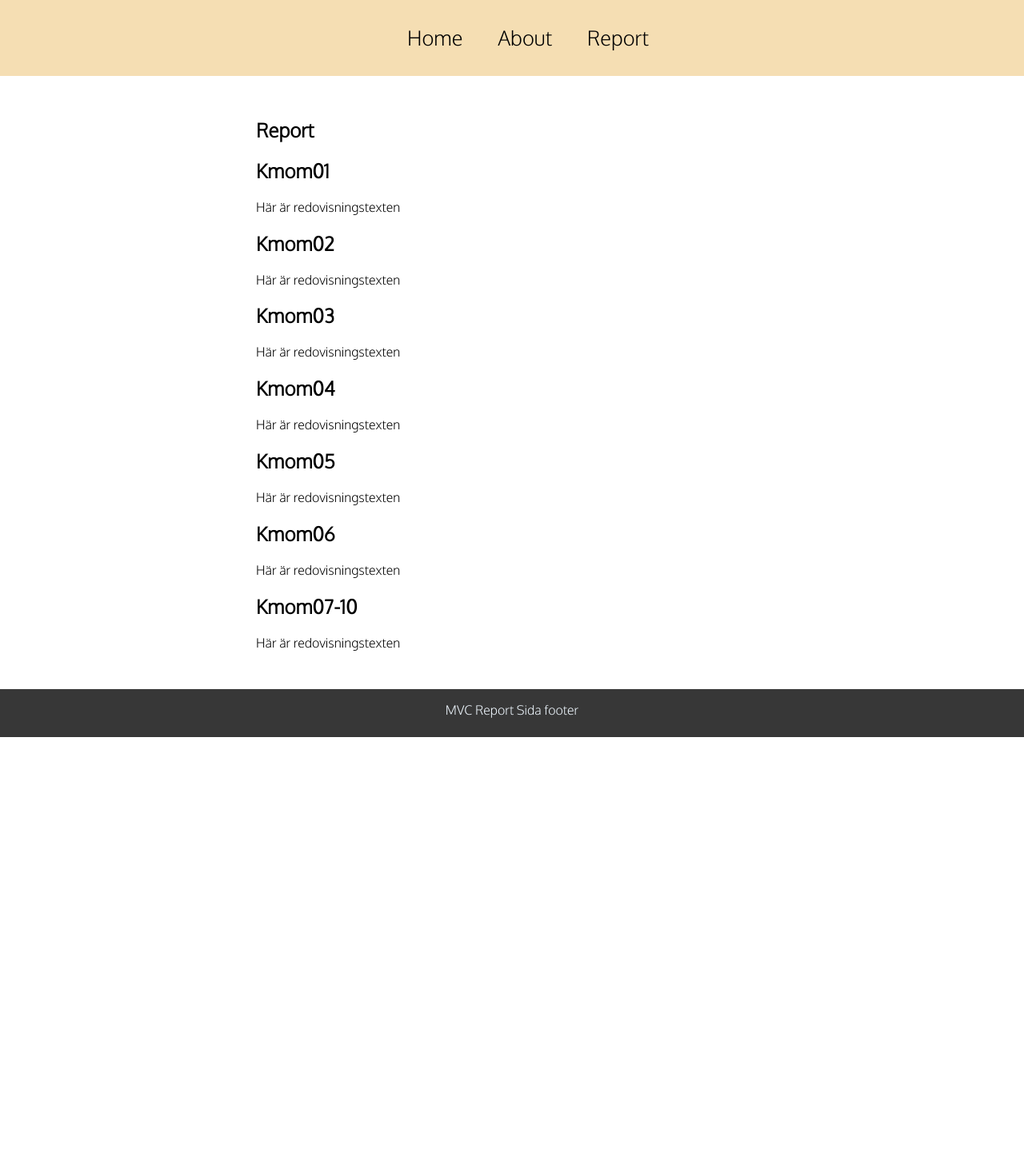
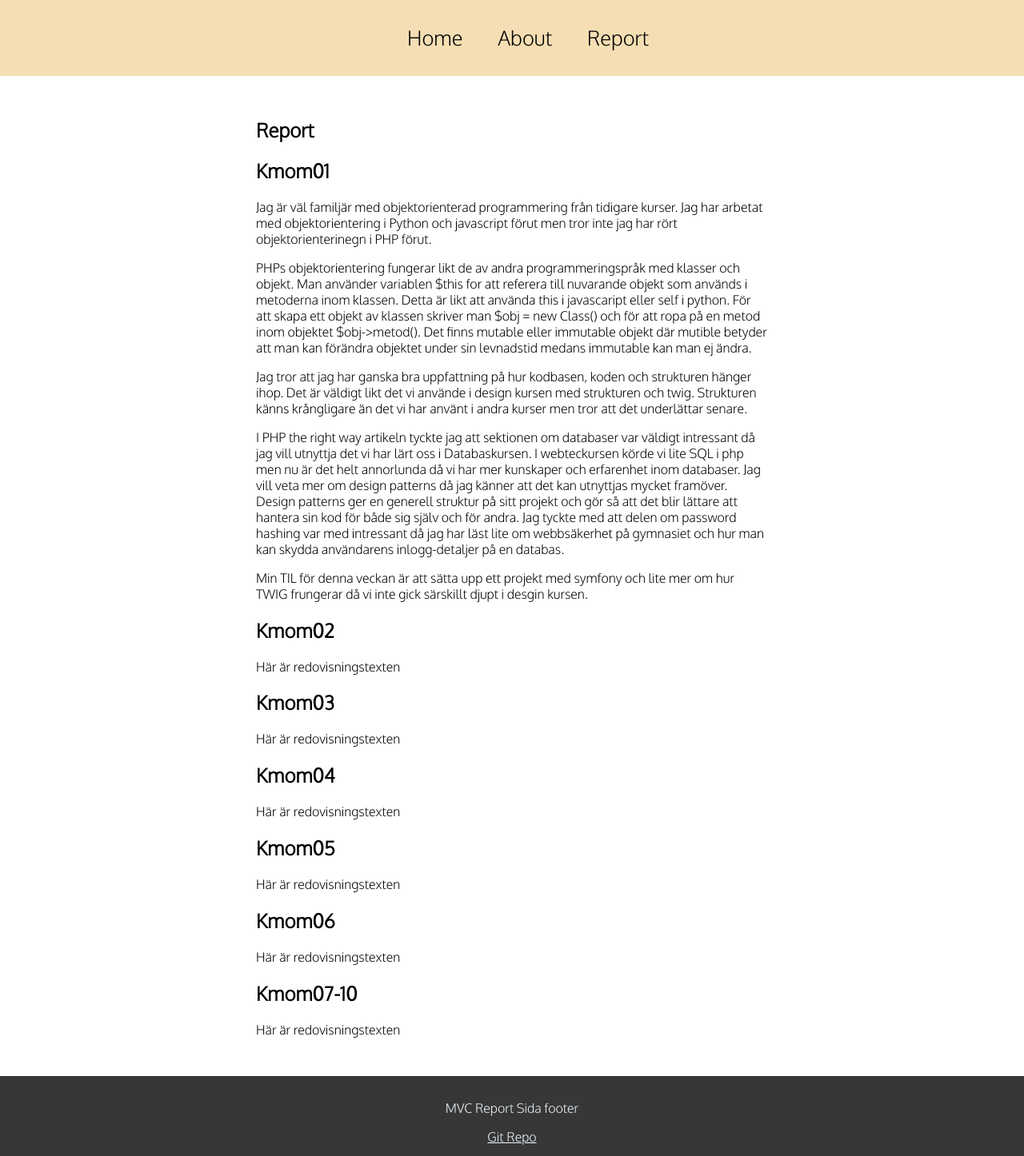
Before and after one commit to JamesTTTT/report, a Symfony app: template templates/report.html.twig in a window 1280 px wide. Shown: the part 74-1520 px from the top of the page at 80% size. Before the commit the page ends 996 px from the top, so only its background shows below. Run offline with Twig, Linux system fonts and the light colour scheme; the template is opened without the code that fills it, so the values that code supplies are empty; some libraries are stand-ins or nearby versions.

Commit message:
added link to git, fixed footer style and routes on studentserver

```diff
--- a/public/style/style.css
+++ b/public/style/style.css
@@ -53,10 +53,20 @@ body{
     color: aliceblue;
 }
 
+.footer a{
+    color: aliceblue;
+    font-style: normal;
+}
+
 .footer {
+    display: flex;
+    align-items: center;
+    justify-content: center;
+    text-align: center;
+    flex-direction: column;
     bottom:0;
     width:100%;
-    height:60px;
+    height:100px;
     background:rgb(55, 55, 55);
     color: aliceblue;
     text-align: center;
--- a/templates/about.html.twig
+++ b/templates/about.html.twig
@@ -20,8 +20,8 @@
 
             <p>syftet med kursen är att studenten ska kunna redogöra för utveckling med objektorienterad programmering och databaser i webbmiljö, genom att skriftligen beskriva och sammanfatta erfarenheter och observationer från övningar och projekt.</p>
 
-            <p>Git repo: </p>
-
+            <p>Git repo: https://github.com/JamesTTTT/report.git</p>
+            <a href="https://github.com/JamesTTTT/report.git"> Klicka här för att gå till repo</a>
 
         </div>
     </article>
--- a/templates/base.html.twig
+++ b/templates/base.html.twig
@@ -27,6 +27,7 @@
 
         <div class="footer">
             <p>MVC Report Sida footer</p>
+            <a href="https://github.com/JamesTTTT/report.git">Git Repo</a>
         </div>
     </body>
 </html>
--- a/templates/report.html.twig
+++ b/templates/report.html.twig
@@ -7,7 +7,11 @@
     <h1>Report</h1>
     <section>
     <h2>Kmom01</h2>
-    <p>Här är redovisningstexten</p>
+    <p>Jag är väl familjär med objektorienterad programmering från tidigare kurser. Jag har arbetat med objektorientering i Python och javascript förut men tror inte jag har rört objektorienterinegn i PHP förut. </p>
+    <p>PHPs objektorientering fungerar likt de av andra programmeringspråk med klasser och objekt. Man använder variablen $this for att referera till nuvarande objekt som används i metoderna inom klassen. Detta är likt att använda this i javascaript eller self i python. För att skapa ett objekt av klassen skriver man $obj = new Class() och för att ropa på en metod inom objektet $obj->metod(). Det finns mutable eller immutable objekt där mutible betyder att man kan förändra objektet under sin levnadstid medans immutable kan man ej ändra.</p>
+    <p>Jag tror att jag har ganska bra uppfattning på hur kodbasen, koden och strukturen hänger ihop. Det är väldigt likt det vi använde i design kursen med strukturen och twig. Strukturen känns krångligare än det vi har använt i andra kurser men tror att det underlättar senare.</p>
+    <p>I PHP the right way artikeln tyckte jag att sektionen om databaser var väldigt intressant då jag vill utnyttja det vi har lärt oss i Databaskursen. I webteckursen körde vi lite SQL i php men nu är det helt annorlunda då vi har mer kunskaper och erfarenhet inom databaser. Jag vill veta mer om design patterns då jag känner att det kan utnyttjas mycket framöver. Design patterns ger en generell struktur på sitt projekt och gör så att det blir lättare att hantera sin kod för både sig själv och för andra. Jag tyckte med att delen om password hashing var med intressant då jag har läst lite om webbsäkerhet på gymnasiet och hur man kan skydda användarens inlogg-detaljer på en databas.</p>
+    <p>Min TIL för denna veckan är att sätta upp ett projekt med symfony och lite mer om hur TWIG frungerar då vi inte gick särskillt djupt i desgin kursen. </p>
     </section>
 
     <section>
```
Also changed, not shown: public/.htaccess.
